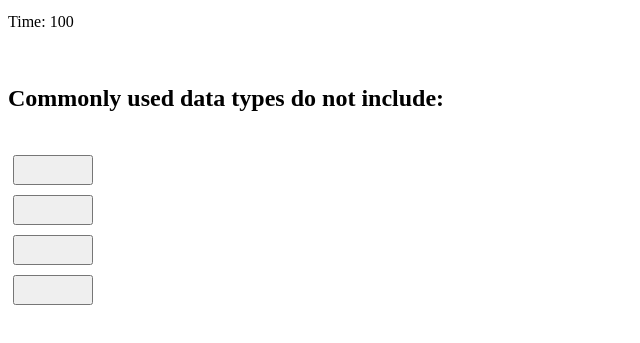
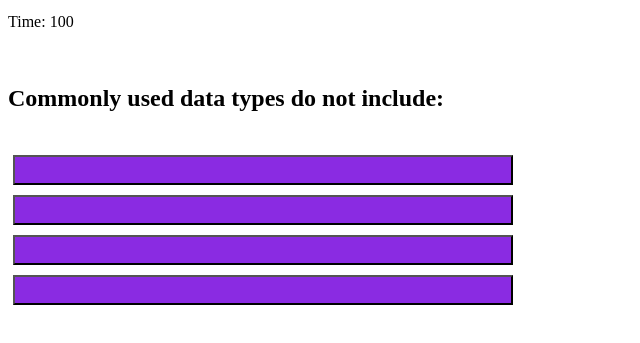
Before and after one commit to Nmargolis00/quiz-site, a plain HTML site: page index.html in a window 1280 px wide. Both pictures are taken after a click on the button "Start". Shown: the part 101-444 px from the top of the page, without its empty margins (0-640 px from the left). Drawn offline with Linux system fonts and the light colour scheme.

Commit message:
added CSS style for button background and color

```diff
--- a/style.css
+++ b/style.css
@@ -3,8 +3,14 @@
 }
 .answer {
 height: 30px;
-width: 80px;
+width: 500px;
 margin: 5px;
+background-color: blueviolet;
+color: white;
+}
+
+button:hover {
+opacity: 0.5;
 }
 
 #answers {
```
